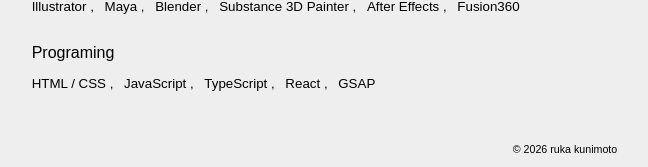
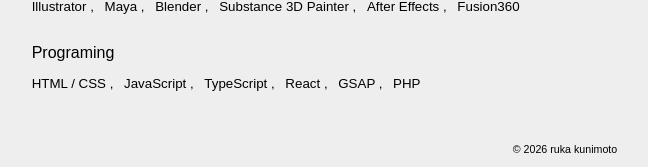
Before and after one commit to RUKAKUNI921/my-portfolio, a Next.js app: page /about in a window 1280 px wide. Shown: the part 1037-1204 px from the top of the page, without its empty margins (75-723 px from the left). Built offline with nearby package versions, Linux system fonts and the light colour scheme.

Commit message:
add programinng "php"

```diff
--- a/src/app/about/page.tsx
+++ b/src/app/about/page.tsx
@@ -26,7 +26,7 @@
       cat: "Sowtware",
       detail: ["Illustrator", "Maya", "Blender", "Substance 3D Painter", "After Effects", "Fusion360"],
     },
-    { cat: "Programing", detail: ["HTML / CSS", "JavaScript", "TypeScript", "React", "GSAP"] },
+    { cat: "Programing", detail: ["HTML / CSS", "JavaScript", "TypeScript", "React", "GSAP", "PHP"] },
   ];
 
   return (
```
